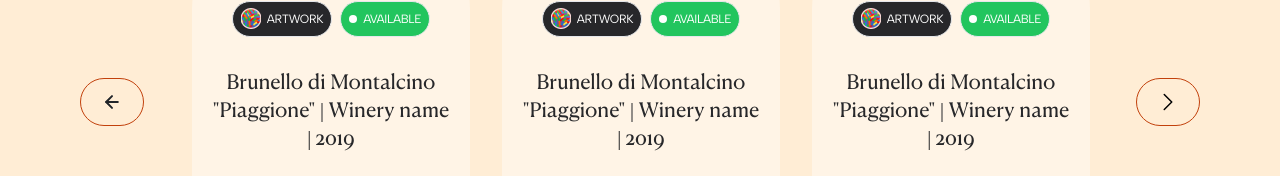
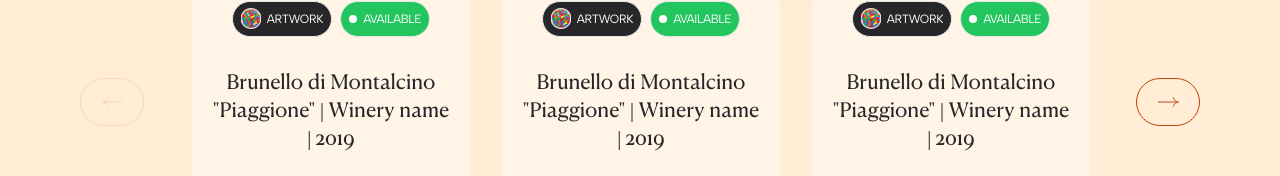
Before and after one commit to nalaZazu/new-vinesia-market, a Next.js app: page /product in a window 1280 px wide. Shown: the part 3482-3658 px from the top of the page. Built offline with nearby package versions, Linux system fonts and the light colour scheme.

Commit message:
Home Page Fixes Compare

```diff
--- a/src/app/globals.css
+++ b/src/app/globals.css
@@ -254,3 +254,11 @@ h6 {
     --background-end-rgb: 0, 0, 0;
   }
 }
+
+
+@media screen and (min-width: 1440px) {
+
+  .custom-bg-image {
+    height: 1000px;
+  }
+}
--- a/src/app/page.tsx
+++ b/src/app/page.tsx
@@ -13,11 +13,12 @@ import ExploreRegionMobile from "../components/exploreRegion/mobileview";
 import NewsletterMobile from "../components/newsletter/MobileView";
 
 export default function Home() {
+  const breadCrumbData=['italy','spttimano','barbaresco','2020']
   return (
     <>
       <div className="absolute top-0 -z-10 left-0 right-0">
         <div className="relative">
-          <Banner />
+          <Banner breadCrumbData={breadCrumbData} />
           <div className=" pt-40 container mx-auto ">
             <h2 className="text-center text-zinc-800 text-4xl font-normal md:leading-[80px] leading-[42px] md:pb-20 pb-16 ">
               Invest in heritage and excellence
--- a/src/assets/icons/Icons.tsx
+++ b/src/assets/icons/Icons.tsx
@@ -1,58 +1,46 @@
 import React from "react";
 
-export function NextIcon() {
+export function NextIcon({ fill = "#BF4D20" }: { fill?: any }) {
   return (
     <svg
       xmlns="http://www.w3.org/2000/svg"
-      width="20"
-      height="20"
-      viewBox="0 0 20 20"
+      width="21"
+      height="10"
+      viewBox="0 0 21 10"
       fill="none"
     >
       <path
-        d="M4.16699 10H15.8337"
-        stroke="#212529"
-        stroke-width="2"
-        stroke-linecap="round"
-        stroke-linejoin="round"
+        d="M15.3711 9.67383C15.6286 8.11608 17.0088 5.00057 20.4692 5.00057"
+        stroke={fill}
       />
       <path
-        d="M10 4.16663L15.8333 9.99996L10 15.8333"
-        stroke="#212529"
-        stroke-width="2"
-        stroke-linecap="round"
-        stroke-linejoin="round"
+        d="M15.3711 0.326172C15.6286 1.88392 17.0088 4.99943 20.4692 4.99943"
+        stroke={fill}
       />
+      <path d="M0 5L19 5" stroke={fill} />
     </svg>
   );
 }
 
-export function PrevIcon() {
+export function PrevIcon({ fill = "#BF4D20" }: { fill?: any }) {
   return (
     <div className="">
       <svg
         xmlns="http://www.w3.org/2000/svg"
-        width="20"
-        height="20"
-        viewBox="0 0 20 20"
+        width="21"
+        height="10"
+        viewBox="0 0 21 10"
         fill="none"
-        version="1.1"
-        transform="matrix(-1,1.2246467991473532e-16,-1.2246467991473532e-16,-1,0,0)"
       >
         <path
-          d="M4.16699 10H15.8337"
-          stroke="#212529"
-          stroke-width="2"
-          stroke-linecap="round"
-          stroke-linejoin="round"
-        ></path>
+          d="M5.62891 9.67383C5.37139 8.11608 3.99124 5.00057 0.530768 5.00057"
+          stroke={fill}
+        />
         <path
-          d="M10 4.16663L15.8333 9.99996L10 15.8333"
-          stroke="#212529"
-          stroke-width="2"
-          stroke-linecap="round"
-          stroke-linejoin="round"
-        ></path>
+          d="M5.62891 0.326172C5.37139 1.88392 3.99124 4.99943 0.530767 4.99943"
+          stroke={fill}
+        />
+        <path d="M21 5L2 5" stroke={fill} />
       </svg>
     </div>
   );
--- a/src/components/banner/pages.tsx
+++ b/src/components/banner/pages.tsx
@@ -4,7 +4,7 @@ import React, { useState } from "react";
 import alert from "../../assets/icons/alert-circle.svg";
 import BreadCrumb from "@/common/BreadCrumb";
 import bgImg from "@/assets/images/herobanner.png";
-export default function Banner() {
+export default function Banner({ breadCrumbData }: { breadCrumbData?: any }) {
   const [tooltipExtraVisible, setTooltipExtraVisible] = useState(false);
   const [tooltipVisible, setTooltipVisible] = useState(false);
   const [isHovered, setIsHovered] = useState(false);
@@ -175,7 +175,7 @@ export default function Banner() {
               </ul>
 
               <div>
-                <BreadCrumb />
+                <BreadCrumb breadCrumbData={breadCrumbData} />
               </div>
             </div>
             {/* <div className=" pt-28 pb-14"></div> */}
--- a/src/components/heritageCarousel/page.tsx
+++ b/src/components/heritageCarousel/page.tsx
@@ -1,15 +1,17 @@
 "use client";
 import Image from "next/image";
-import React from "react";
+import React, { useState } from "react";
 import Slider from "react-slick";
 import "slick-carousel/slick/slick.css";
 import "slick-carousel/slick/slick-theme.css";
-import { NextIcon2, PrevIcon } from "../../assets/icons/Icons";
+import { NextIcon, NextIcon2, PrevIcon } from "../../assets/icons/Icons";
 import winebotel1 from "../../assets/images/winebotel1.png";
 import Art from "../../assets/images/arat.png";
 import ProductCards from "../productCard/page";
 
 export default function HeritageCarousel() {
+  const [currentslide, setCurrentSlide] = useState(0);
+  const slideData = [0, 1, 2, 3, 4, 5, 6, 8, 9];
   const sliderSettings = {
     customPaging: function () {
       return (
@@ -27,6 +29,7 @@ export default function HeritageCarousel() {
     autoplay: false,
     autoplaySpeed: 3000,
     centerPadding: "20px",
+    beforeChange: (current: any, next: any) => setCurrentSlide(next),
     responsive: [
       {
         breakpoint: 1024,
@@ -35,6 +38,27 @@ export default function HeritageCarousel() {
           slidesToScroll: 1,
           infinite: true,
           // dots: true,
+          nextArrow: (
+            <div className="productcarousel  z-50">
+              <div
+                className={`" text-black w-16 h-12 flex items-center rounded-full border justify-center   ${
+                  currentslide == slideData?.length
+                    ? "border-[#BF4D2020]"
+                    : "border-orange-700"
+                }`}
+              >
+                <div>
+                  <NextIcon
+                    fill={
+                      currentslide == slideData?.length - 2
+                        ? "#BF4D2020"
+                        : "#BF4D20"
+                    }
+                  />
+                </div>
+              </div>
+            </div>
+          ),
         },
       },
       {
@@ -47,18 +71,34 @@ export default function HeritageCarousel() {
     ],
     prevArrow: (
       <div className=" productcarousel z-50">
-        <div className="text-black w-16 h-12 flex items-center rounded-full border border-orange-700 justify-center">
+        <div
+          className={`text-black w-16 h-12 flex items-center rounded-full border  justify-center  ${
+            currentslide == 0
+              ? "border-[#BF4D2020] pointer-events-none                                                                                                                                                                                                                                                                                                                                                                                                                                                                                                                                                                                                                                                                                                                                                                                                                                                                                                                                                     "
+              : "border-orange-700"
+          }`}
+        >
           <div>
-            <PrevIcon />
+            <PrevIcon fill={currentslide == 0 ? "#BF4D2020" : "#BF4D20"} />
           </div>
         </div>
       </div>
     ),
     nextArrow: (
       <div className="productcarousel  z-50">
-        <div className=" text-black w-16 h-12 flex items-center rounded-full border border-orange-700 justify-center">
+        <div
+          className={`" text-black w-16 h-12 flex items-center rounded-full border justify-center   ${
+            currentslide == slideData?.length - 1
+              ? "border-[#BF4D2020] pointer-events-none disabled"
+              : "border-orange-700"
+          }`}
+        >
           <div>
-            <NextIcon2 />
+            <NextIcon
+              fill={
+                currentslide == slideData?.length - 1 ? "#BF4D2020" : "#BF4D20"
+              }
+            />
           </div>
         </div>
       </div>
@@ -68,7 +108,7 @@ export default function HeritageCarousel() {
     <div>
       <div className=" container mx-auto lg:max-w-[928px] md:max-w-[600px]">
         <Slider {...sliderSettings} className="invest_carousel z-0">
-          {[1, 2, 3, 4, 5]?.map((item: any, i: any) => {
+          {slideData?.map((item: any, i: any) => {
             return (
               <div key={i} className="px-4">
                 <ProductCards />
--- a/src/components/newsletter/page.tsx
+++ b/src/components/newsletter/page.tsx
@@ -8,7 +8,7 @@ export default function Newsletter() {
     <div className=" py-40 newsletter_banner flex justify-center">
       <div className="w-[534px] h-[534px] bg-bgred rounded-full backdrop-blur-[20px] flex justify-center items-center">
         <div>
-          <div className="flex justify-center">
+          <div className="flex justify-center mb-6">
             <Image src={graps} alt="" className="w-[46.40px] h-[75px] " />
           </div>
           <div className="flex-col justify-start items-center gap-3 flex">
--- a/src/components/wineArt/page.tsx
+++ b/src/components/wineArt/page.tsx
@@ -91,7 +91,9 @@ export default function WineArt() {
                 </svg>
               </button>
               <button className="w-full md:w-auto h-14 px-8 py-[22px] justify-center items-center gap-3 inline-flex text-center text-white text-xs font-normal uppercase tracking-tight">
-                MEET THE ARTIST
+                <span className=" underline underline-offset-4 decoration-[#FFFFFF20] decoration-2">
+                  MEET THE ARTIST
+                </span>
                 <svg
                   xmlns="http://www.w3.org/2000/svg"
                   fill="none"
```
Also changed, not shown: src/common/BreadCrumb.tsx (+15 -21 lines), src/components/critics/page.tsx (+40 -38 lines), src/components/exploreRegion/page.tsx (+5 -5 lines).
